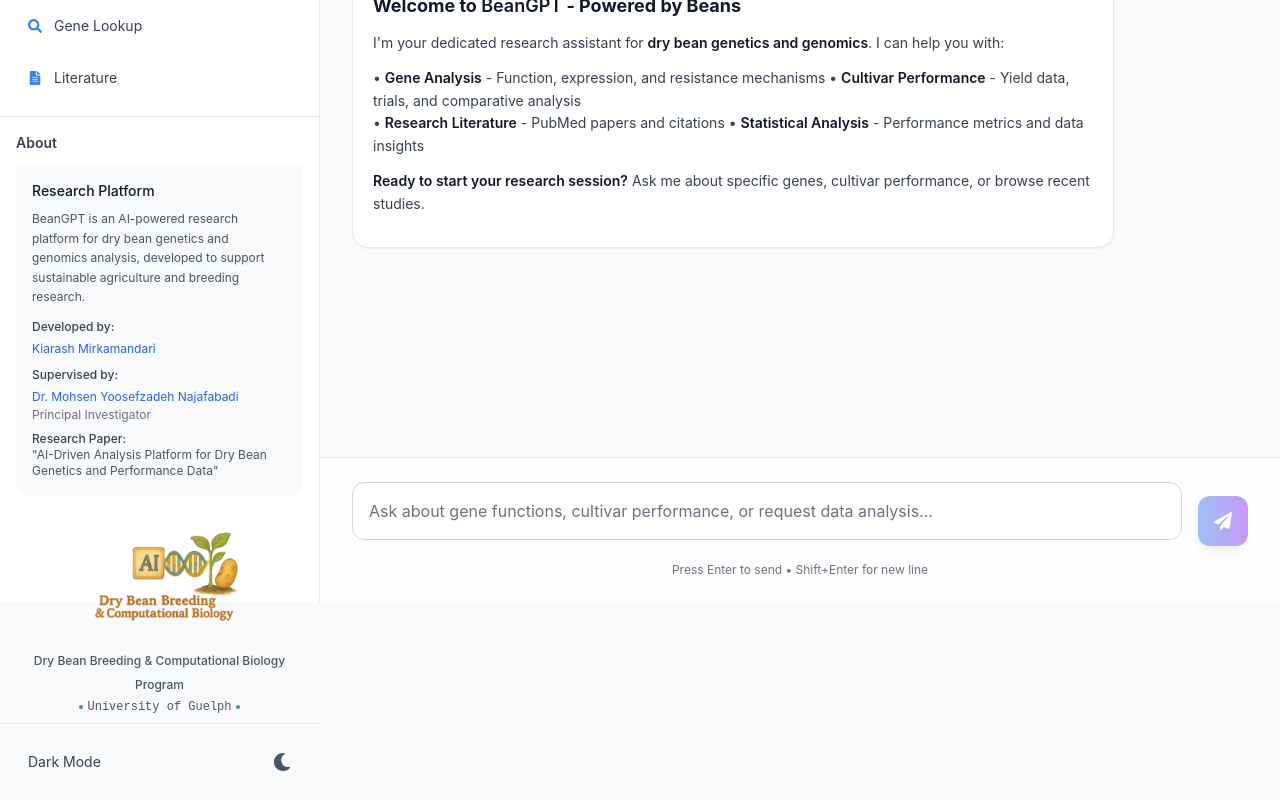
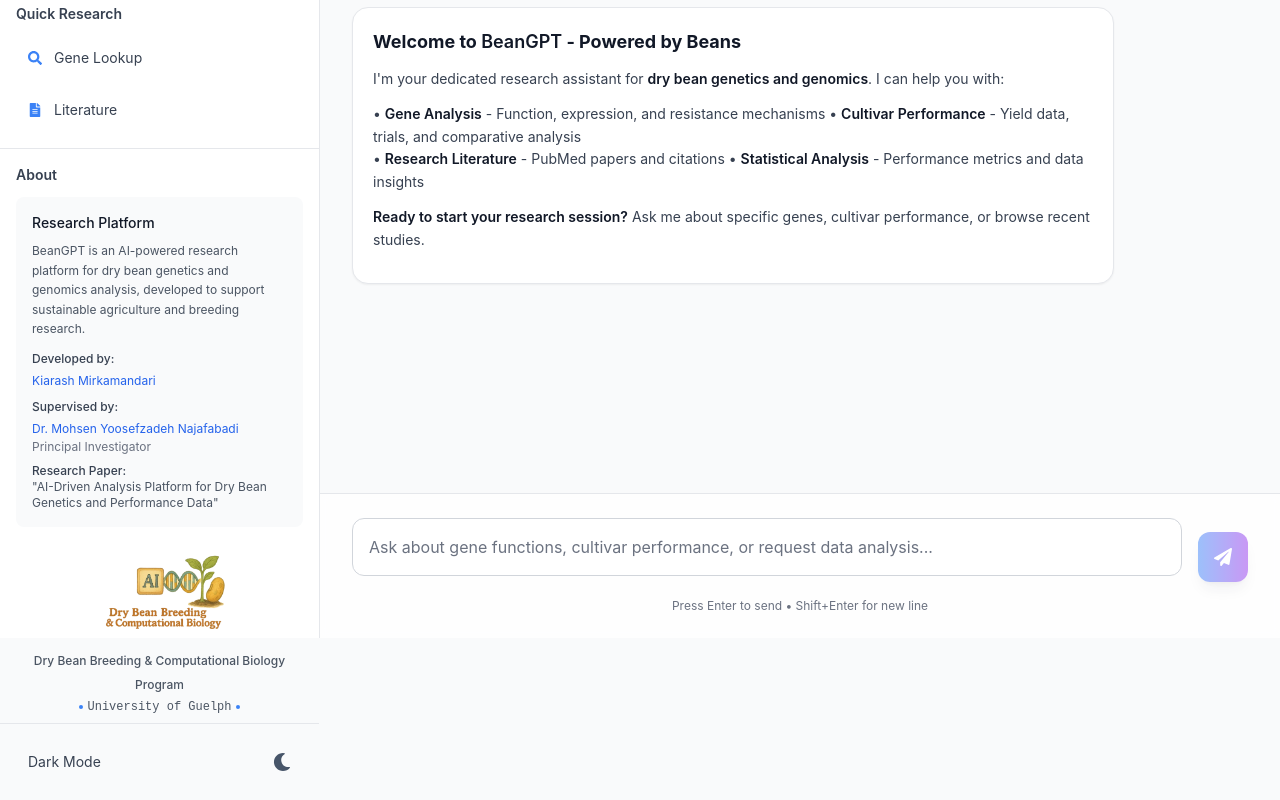
Before and after one commit to kia8804/BeanGPT, a React (Vite) app in the folder frontend/: page / in a window 1280 px wide. Built offline with nearby package versions, Linux system fonts and the light colour scheme; the HTML template or start-up script is replaced by a standard one.

Commit message:
fixed layout sizing bug

```diff
--- a/frontend/src/App.jsx
+++ b/frontend/src/App.jsx
@@ -470,7 +470,7 @@
                 <img
                   src="/images/UniversityOfGuelphLogo.png"
                   alt="University of Guelph"
-                  className="w-10 h-12 object-contain"
+                  className="w-10 h-10 object-contain"
                 />
                 <div>
                   <h1 className="text-lg font-bold text-gray-900 dark:text-white">BeanGPT</h1>
@@ -571,12 +571,12 @@
 
         {/* Dry Bean Breeding Program Logo */}
         {!sidebarCollapsed && (
-          <div className="px-4 py-4">
+          <div className="px-4 py-2">
             <div className="flex justify-center">
               <img
                 src="/images/DryBeanBreedingLogo.png"
                 alt="Dry Bean Breeding & Computational Biology Program"
-                className="w-48 h-24 object-contain"
+                className="w-40 h-20 object-contain"
               />
             </div>
           </div>
```
